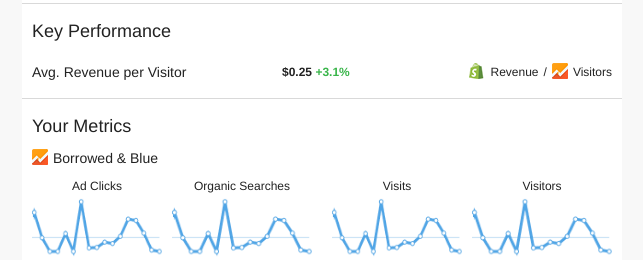
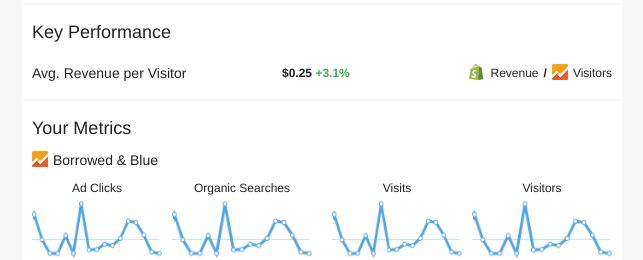
Before and after one commit to uphex/uphex-email-templates, a website: page src/index.jade in a window 1280 px wide. Shown: the part 236-496 px from the top of the page, without its empty margins (318-961 px from the left). Drawn offline with nearby package versions, Linux system fonts and the light colour scheme; files that its build step writes are made by us from their sources.

Commit message:
Tweaks to hr and kpi values

```diff
--- a/src/sass/index.scss
+++ b/src/sass/index.scss
@@ -1,5 +1,10 @@
 .body {
   background: #f8f8f8;
+}
+hr {
+  background-color: #f8f8f8 !important;
+  color: #f8f8f8 !important;
+  height: 2px;
 }
 .header-column {
   padding-top: 10px !important;
@@ -58,6 +63,7 @@
 .kpi-operation {
   display: inline-block;
   margin: 0 5px;
+  font-weight: bold;
 }
 .kpi-total {
   font-weight: bold;
```
